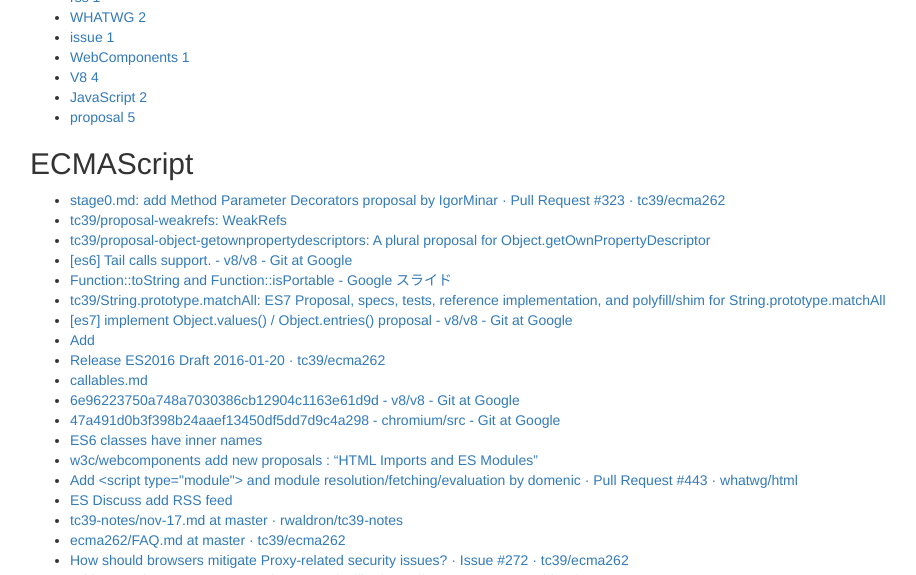
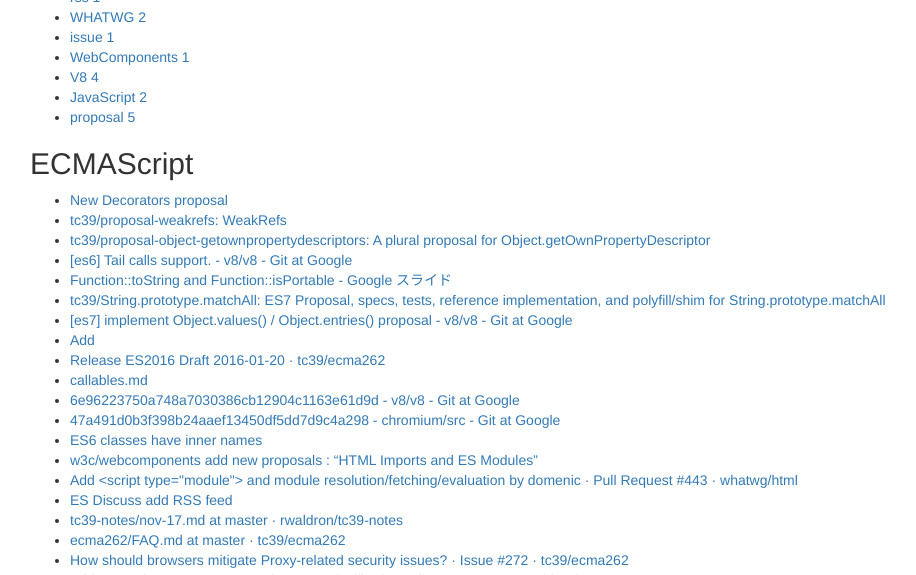
Before and after one commit to ecmascript-daily/ecmascript-daily.github.com, a Jekyll site: the page built from tags.html, in a window 1280 px wide and 900 px high, cut to the strip 325-900 px from the top of the window. Shown: the whole strip, without its empty margins (40-956 px from the left). Built offline with Jekyll 4.4.1, drawn with Linux system fonts in a browser that asks for light colours; nearby versions of some CDN libraries; library files that are not in the unit come from our copies; Markdown is read by kramdown in place of the engine named in the settings; comment, search, counter and statistics services are not loaded; some of the changed text lies outside the part shown.

Commit message:
Update and rename 2016-01-28-stage0-md-add-method-parameter-decorators-proposal-by-igorminar-pull-request-323-tc39-ecma262.md to 2016-01-28-stage0-descorator-related.md

```diff
--- a/_posts/2016/2016-01-28-stage0-md-add-method-parameter-decorators-proposal-by-igorminar-pull-request-323-tc39-ecma262.md
+++ b/_posts/2016/2016-01-28-stage0-descorator-related.md
@@ -1,6 +1,6 @@
 ---
 layout: news
-title: 'stage0.md: add Method Parameter Decorators proposal by IgorMinar · Pull Request #323 · tc39/ecma262'
+title: 'New Decorators proposal'
 item-url: 'https://github.com/tc39/ecma262/pull/323'
 date: '2016-01-28T03:27:40+00:00'
 tags:
```
